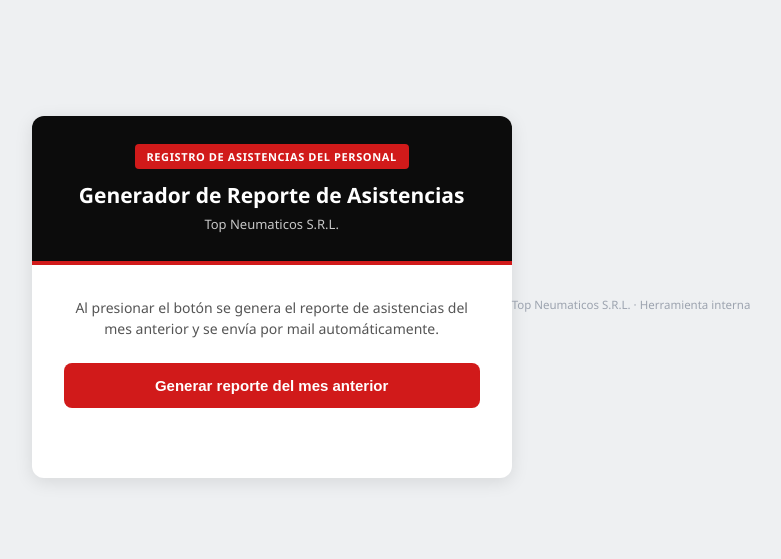
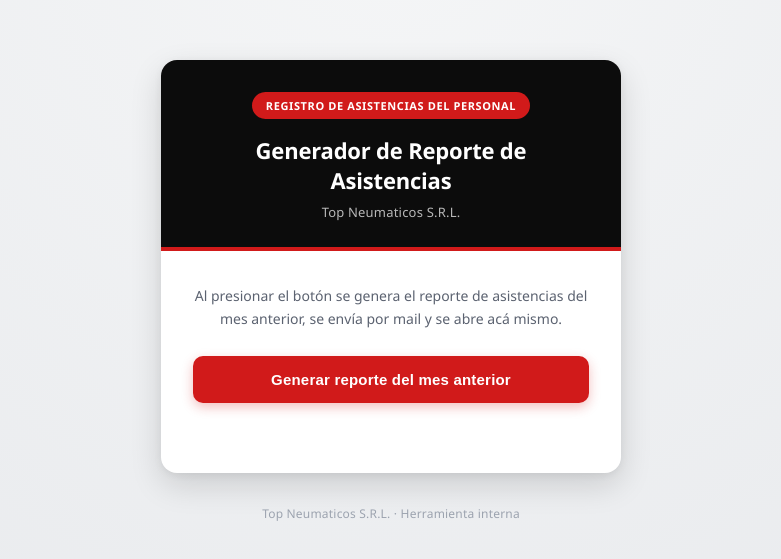
Before and after one commit to topmejoracontinua-commits/Asistencia, a plain HTML site: page index.html in a window 1280 px wide. Shown: the part 103-662 px from the top of the page, without its empty margins (249-1030 px from the left). Drawn offline with Linux system fonts and the light colour scheme.

Commit message:
index.html

```diff
--- a/index.html
+++ b/index.html
@@ -6,29 +6,36 @@
 <title>Generador de Reporte de Asistencias - Top Neumaticos</title>
 <style>
   * { box-sizing: border-box; }
+  html, body {
+    height: 100%;
+    margin: 0;
+  }
   body {
     font-family: 'Segoe UI', system-ui, Arial, sans-serif;
-    background: #eef0f2;
-    margin: 0;
-    padding: 40px 16px;
+    background: radial-gradient(circle at 50% 0%, #f5f6f7 0%, #e7e9ec 100%);
     color: #1a1a1a;
+  }
+  .page {
     min-height: 100vh;
+    width: 100%;
     display: flex;
+    flex-direction: column;
     align-items: center;
     justify-content: center;
+    padding: 40px 16px;
   }
   .card {
     background: #fff;
-    max-width: 480px;
+    max-width: 460px;
     width: 100%;
-    border-radius: 12px;
+    border-radius: 16px;
     overflow: hidden;
-    box-shadow: 0 4px 18px rgba(0,0,0,0.1);
+    box-shadow: 0 12px 32px rgba(0,0,0,0.14), 0 2px 8px rgba(0,0,0,0.06);
   }
   .banner {
     background: #0c0c0c;
     color: #fff;
-    padding: 28px 32px;
+    padding: 32px 32px 26px;
     border-bottom: 4px solid #d11a1a;
     text-align: center;
   }
@@ -40,40 +47,61 @@
     font-weight: 700;
     letter-spacing: 0.6px;
     text-transform: uppercase;
-    padding: 5px 12px;
-    border-radius: 4px;
-    margin-bottom: 12px;
+    padding: 6px 14px;
+    border-radius: 20px;
+    margin-bottom: 16px;
   }
-  .banner h1 { margin: 0 0 6px 0; font-size: 21px; font-weight: 700; }
-  .banner p { margin: 0; color: #c7c7c7; font-size: 13px; }
+  .banner h1 {
+    margin: 0 0 8px 0;
+    font-size: 22px;
+    font-weight: 700;
+    letter-spacing: -0.2px;
+  }
+  .banner p {
+    margin: 0;
+    color: #b8b8b8;
+    font-size: 13px;
+    letter-spacing: 0.2px;
+  }
 
-  .contenido { padding: 32px; text-align: center; }
+  .contenido { padding: 34px 32px 32px; text-align: center; }
   .contenido p.descripcion {
     font-size: 14px;
-    color: #555;
-    line-height: 1.5;
-    margin: 0 0 24px 0;
+    color: #5b6270;
+    line-height: 1.6;
+    margin: 0 0 26px 0;
   }
 
   .btn-generar {
     background: #d11a1a;
     color: #fff;
     border: none;
-    padding: 14px 28px;
-    border-radius: 8px;
+    padding: 15px 28px;
+    border-radius: 10px;
     font-size: 15px;
     font-weight: 700;
+    letter-spacing: 0.2px;
     cursor: pointer;
     width: 100%;
-    transition: background 0.15s;
+    box-shadow: 0 4px 12px rgba(209, 26, 26, 0.28);
+    transition: background 0.15s, transform 0.1s, box-shadow 0.15s;
   }
-  .btn-generar:hover:not(:disabled) { background: #ad1414; }
-  .btn-generar:disabled { background: #e5a3a3; cursor: not-allowed; }
+  .btn-generar:hover:not(:disabled) {
+    background: #ad1414;
+    box-shadow: 0 6px 16px rgba(209, 26, 26, 0.34);
+  }
+  .btn-generar:active:not(:disabled) { transform: translateY(1px); }
+  .btn-generar:disabled {
+    background: #eeb3b3;
+    box-shadow: none;
+    cursor: not-allowed;
+  }
 
   .estado {
     margin-top: 18px;
     font-size: 13.5px;
     min-height: 20px;
+    line-height: 1.5;
   }
   .estado.cargando { color: #6b7280; }
   .estado.exito { color: #16803c; font-weight: 600; }
@@ -92,15 +120,33 @@
   }
   @keyframes girar { to { transform: rotate(360deg); } }
 
+  .link-reporte {
+    display: none;
+    margin-top: 16px;
+    background: #0c0c0c;
+    color: #fff !important;
+    text-decoration: none;
+    font-size: 14px;
+    font-weight: 600;
+    padding: 13px 20px;
+    border-radius: 10px;
+    text-align: center;
+    transition: background 0.15s;
+  }
+  .link-reporte:hover { background: #262626; }
+  .link-reporte.visible { display: block; }
+
   .footer {
     text-align: center;
     color: #9ca3af;
-    font-size: 11.5px;
-    padding: 14px 0 0;
+    font-size: 12px;
+    padding-top: 20px;
+    letter-spacing: 0.2px;
   }
 </style>
 </head>
 <body>
+  <div class="page">
     <div class="card">
       <div class="banner">
         <span class="tag">Registro de Asistencias del Personal</span>
@@ -109,16 +155,20 @@
       </div>
       <div class="contenido">
         <p class="descripcion">
-        Al presionar el botón se genera el reporte de asistencias del mes anterior
-        y se envía por mail automáticamente.
+          Al presionar el botón se genera el reporte de asistencias del mes anterior,
+          se envía por mail y se abre acá mismo.
         </p>
         <button class="btn-generar" id="btnGenerar" onclick="generarReporte()">
           Generar reporte del mes anterior
         </button>
         <div class="estado" id="estado"></div>
+        <a class="link-reporte" id="linkReporte" target="_blank" rel="noopener">
+          📄 Abrir reporte de asistencias
+        </a>
       </div>
     </div>
     <p class="footer">Top Neumaticos S.R.L. · Herramienta interna</p>
+  </div>
 
   <script>
     // Reemplazar por la URL de PRODUCCIÓN del webhook (no la de test)
@@ -127,8 +177,10 @@
     async function generarReporte() {
       const btn = document.getElementById('btnGenerar');
       const estado = document.getElementById('estado');
+      const linkReporte = document.getElementById('linkReporte');
 
       btn.disabled = true;
+      linkReporte.classList.remove('visible');
       estado.className = 'estado cargando';
       estado.innerHTML = '<span class="spinner"></span>Generando reporte, puede tardar unos segundos...';
 
@@ -143,8 +195,26 @@
           throw new Error('El servidor respondió con error ' + respuesta.status);
         }
 
+        // El webhook debe devolver el archivo HTML del reporte (ver nodo "Respond to Webhook")
+        const blobHtml = await respuesta.blob();
+        const url = URL.createObjectURL(blobHtml);
+
+        // Intento 1: abrir automáticamente en una pestaña nueva
+        const ventana = window.open(url, '_blank');
+
+        if (!ventana || ventana.closed || typeof ventana.closed === 'undefined') {
+          // El navegador bloqueó el popup: dejamos el link clickeable como respaldo
           estado.className = 'estado exito';
-        estado.textContent = '✓ Reporte generado y enviado correctamente.';
+          estado.textContent = '✓ Reporte generado. Tu navegador bloqueó la ventana emergente, usá el botón de abajo:';
+        } else {
+          estado.className = 'estado exito';
+          estado.textContent = '✓ Reporte generado y enviado por mail. Se abrió en una pestaña nueva.';
+        }
+
+        // Siempre dejamos el link disponible, se haya abierto solo o no
+        linkReporte.href = url;
+        linkReporte.classList.add('visible');
+
       } catch (error) {
         estado.className = 'estado error';
         estado.textContent = '✗ No se pudo generar el reporte: ' + error.message;
```
Lines whose indentation alone changed are shown as unchanged.
